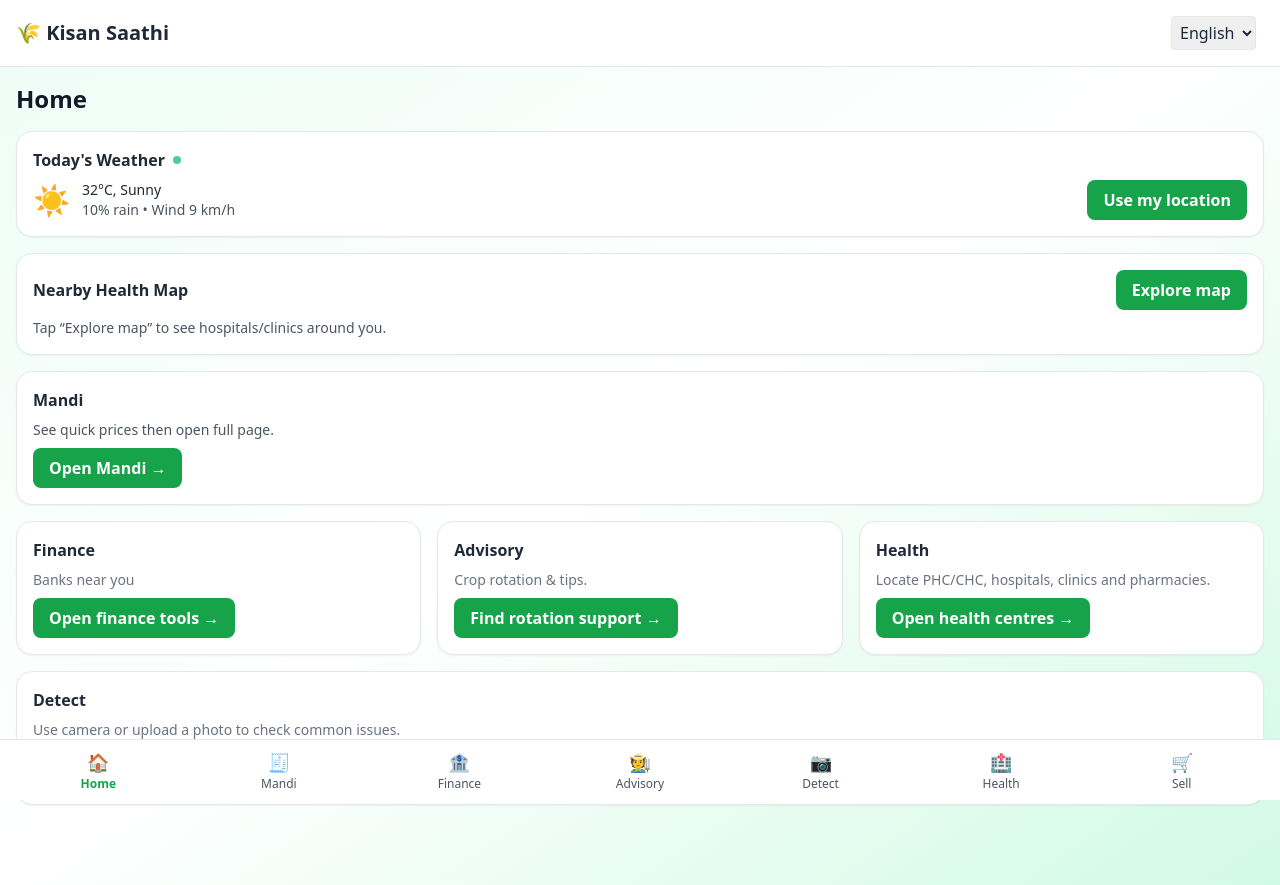
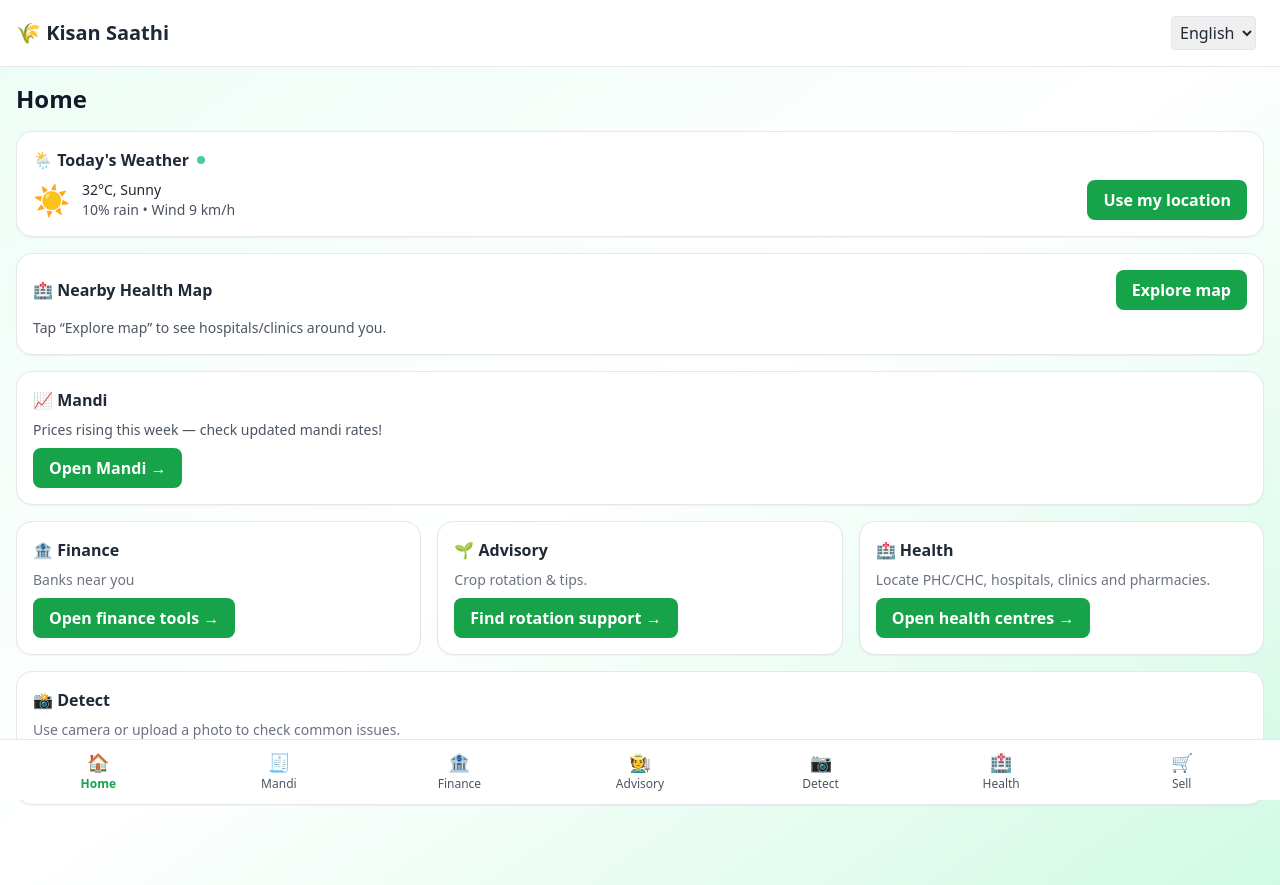
Before and after one commit to mayank29deo/KisanSaathi, a React (Vite) app: page / in a window 1280 px wide. Built offline with nearby package versions, Linux system fonts and the light colour scheme.

Commit message:
Refactor weather icon function and update labels

```diff
--- a/src/screens/Home.jsx
+++ b/src/screens/Home.jsx
@@ -88,16 +88,15 @@ export default function Home({ t, setTab }) {
 
   const current = live?.current_weather;
 
-  // 🌤️ Weather icon mapper (emoji fallback - safe and lightweight)
   function getWeatherIcon(code) {
-    if (!code) return "☀️"; // default sunny
-    if ([0, 1].includes(code)) return "☀️"; // clear
-    if ([2, 3].includes(code)) return "🌤️"; // partly cloudy
-    if ([45, 48].includes(code)) return "🌫️"; // fog
-    if ([51, 53, 55, 61, 63, 65].includes(code)) return "🌧️"; // rain
-    if ([71, 73, 75].includes(code)) return "❄️"; // snow
-    if ([95, 96, 99].includes(code)) return "⛈️"; // thunderstorm
-    return "☁️"; // fallback
+    if (!code) return "☀️";
+    if ([0, 1].includes(code)) return "☀️";
+    if ([2, 3].includes(code)) return "🌤️";
+    if ([45, 48].includes(code)) return "🌫️";
+    if ([51, 53, 55, 61, 63, 65].includes(code)) return "🌧️";
+    if ([71, 73, 75].includes(code)) return "❄️";
+    if ([95, 96, 99].includes(code)) return "⛈️";
+    return "☁️";
   }
 
   return (
@@ -107,7 +106,7 @@ export default function Home({ t, setTab }) {
       {/* Weather Section */}
       <Card className="overflow-hidden">
         <div className="font-semibold mb-2 flex items-center gap-2">
-          <span>{t.weatherToday || "Today's Weather"}</span>
+          <span>🌦️ {t.weatherToday || "Today's Weather"}</span>
           <span className="inline-flex h-2 w-2 rounded-full bg-emerald-500 animate-pulse" />
         </div>
 
@@ -125,11 +124,9 @@ export default function Home({ t, setTab }) {
                 )}
               </div>
             </div>
-            <div className="text-right">
-              <PrimaryButton onClick={getWeather}>
-                {wloading ? "…" : t.useMyLocation || "Use my location"}
-              </PrimaryButton>
-            </div>
+            <PrimaryButton onClick={getWeather}>
+              {wloading ? "…" : t.useMyLocation || "Use my location"}
+            </PrimaryButton>
           </div>
         ) : (
           <div className="grid grid-cols-1 md:grid-cols-3 gap-4 items-center">
@@ -159,13 +156,14 @@ export default function Home({ t, setTab }) {
       {/* Health Map Section */}
       <Card>
         <div className="flex items-center justify-between mb-2">
-          <div className="font-semibold">
-            {t.nearbyHealthMap || "Nearby Health Map"}
+          <div className="font-semibold flex items-center gap-2">
+            🏥 {t.nearbyHealthMap || "Nearby Health Map"}
           </div>
           <PrimaryButton onClick={getNearbyHealth}>
             {hLoading ? "…" : t.exploreMap || "Explore map"}
           </PrimaryButton>
         </div>
+
         {hError && (
           <div className="text-xs text-rose-600 mb-2">
             {hError === "geo"
@@ -173,21 +171,23 @@ export default function Home({ t, setTab }) {
               : "Could not fetch health centres."}
           </div>
         )}
+
         {hLatlon ? (
           <MapPreview center={hLatlon} markers={hMarkers} radiusKm={hRadius} />
         ) : (
           <div className="text-sm text-gray-600">
-            Tap “{t.exploreMap || "Explore map"}” to see hospitals/clinics
-            around you.
+            Tap “{t.exploreMap || "Explore map"}” to see hospitals/clinics around you.
           </div>
         )}
       </Card>
 
-      {/* Navigation Cards */}
+      {/* Mandi Card */}
       <Card>
-        <div className="font-semibold mb-2">{t.mandi || "Mandi"}</div>
+        <div className="font-semibold mb-2 flex items-center gap-2">
+          📈 {t.mandi || "Mandi Prices"}
+        </div>
         <div className="text-sm text-gray-600 mb-2">
-          See quick prices then open full page.
+          Prices rising this week — check updated mandi rates!
         </div>
         <PrimaryButton onClick={() => setTab("mandi")}>
           Open Mandi →
@@ -195,8 +195,11 @@ export default function Home({ t, setTab }) {
       </Card>
 
       <div className="grid md:grid-cols-3 gap-4">
+        {/* Finance */}
         <Card>
-          <div className="font-semibold mb-2">{t.finance || "Finance"}</div>
+          <div className="font-semibold mb-2 flex items-center gap-2">
+            🏦 {t.finance || "Finance"}
+          </div>
           <div className="text-gray-500 text-sm mb-2">
             {t.banksNear || "Banks near you"}
           </div>
@@ -204,17 +207,23 @@ export default function Home({ t, setTab }) {
             Open finance tools →
           </PrimaryButton>
         </Card>
+
+        {/* Advisory */}
         <Card>
-          <div className="font-semibold mb-2">{t.advisory || "Advisory"}</div>
-          <div className="text-gray-500 text-sm mb-2">
-            Crop rotation & tips.
+          <div className="font-semibold mb-2 flex items-center gap-2">
+            🌱 {t.advisory || "Advisory"}
           </div>
+          <div className="text-gray-500 text-sm mb-2">Crop rotation & tips.</div>
           <PrimaryButton onClick={() => setTab("advisory")}>
             Find rotation support →
           </PrimaryButton>
         </Card>
+
+        {/* Health */}
         <Card>
-          <div className="font-semibold mb-2">{t.health || "Health"}</div>
+          <div className="font-semibold mb-2 flex items-center gap-2">
+            🏥 {t.health || "Health"}
+          </div>
           <div className="text-gray-500 text-sm mb-2">
             Locate PHC/CHC, hospitals, clinics and pharmacies.
           </div>
@@ -224,8 +233,11 @@ export default function Home({ t, setTab }) {
         </Card>
       </div>
 
+      {/* Detector */}
       <Card>
-        <div className="font-semibold mb-2">{t.detect || "Detect"}</div>
+        <div className="font-semibold mb-2 flex items-center gap-2">
+          📸 {t.detect || "Detect"}
+        </div>
         <div className="text-gray-500 text-sm mb-2">
           Use camera or upload a photo to check common issues.
         </div>
```
